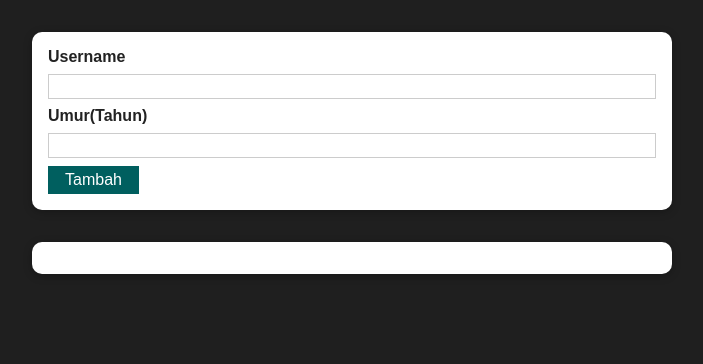
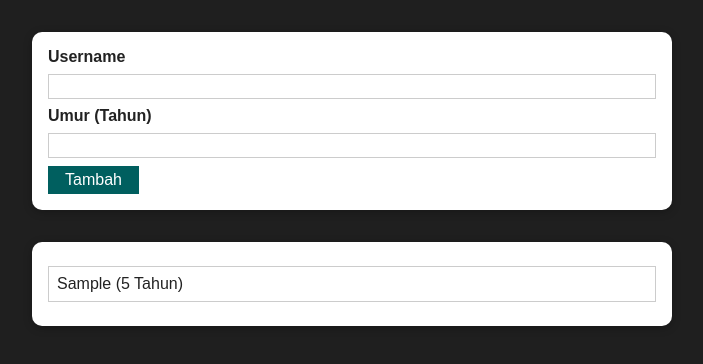
Before and after one commit to faizalajiw/simple-practice-react, a React (Create React App) app: page / in a window 1280 px wide. Both pictures are taken after typing "Sample", "5" into the empty fields and a click on the button "Tambah". Shown: the top 364 px of the page, without its empty margins (288-991 px from the left). Built offline with nearby package versions, Linux system fonts and the light colour scheme.

Commit message:
manage Users List via state

```diff
--- a/src/App.js
+++ b/src/App.js
@@ -1,13 +1,24 @@
-import React from "react";
+import React, { useState } from "react";
 
 import AddUser from "./components/Users/AddUser";
 import UsersList from "./components/Users/UsersList";
 
 function App() {
+  const [userList, setUserList] = useState([]);
+
+  const addUserHandler = (userName, userAge) => {
+    setUserList((prevUsers) => {
+      return [
+        ...prevUsers,
+        { name: userName, age: userAge, id: Math.random().toString() },
+      ];
+    });
+  };
+
   return (
     <div>
-      <AddUser />
-      <UsersList users={[]} />
+      <AddUser onAddUser={addUserHandler} />
+      <UsersList users={userList} />
     </div>
   );
 }
--- a/src/components/Users/AddUser.js
+++ b/src/components/Users/AddUser.js
@@ -19,7 +19,7 @@ const AddUser = (props) => {
       return;
     }
 
-    console.log(username, age);
+    props.onAddUser(username, age);
     // set clear input fields
     setUsername("");
     setAge("");
@@ -34,6 +34,7 @@ const AddUser = (props) => {
   };
 
   return (
+    <div>
       <Card className={classes.input}>
         <form onSubmit={addUserHandler}>
           <label htmlFor="username">Username</label>
@@ -43,7 +44,7 @@ const AddUser = (props) => {
             value={username}
             onChange={usernameChangedHandler}
           />
-        <label htmlFor="age">Umur(Tahun)</label>
+          <label htmlFor="age">Umur (Tahun)</label>
           <input
             id="age"
             type="number"
@@ -53,6 +54,7 @@ const AddUser = (props) => {
           <Button type="submit">Tambah</Button>
         </form>
       </Card>
+    </div>
   );
 };
 
--- a/src/components/Users/UsersList.js
+++ b/src/components/Users/UsersList.js
@@ -7,7 +7,7 @@ const UsersList = (props) => {
     <Card className={classes.users}>
     <ul>
       {props.users.map((user) => (
-        <li>
+        <li key={user.id}>
           {user.name} ({user.age} Tahun)
         </li>
       ))}
```
Lines whose indentation alone changed are shown as unchanged.
